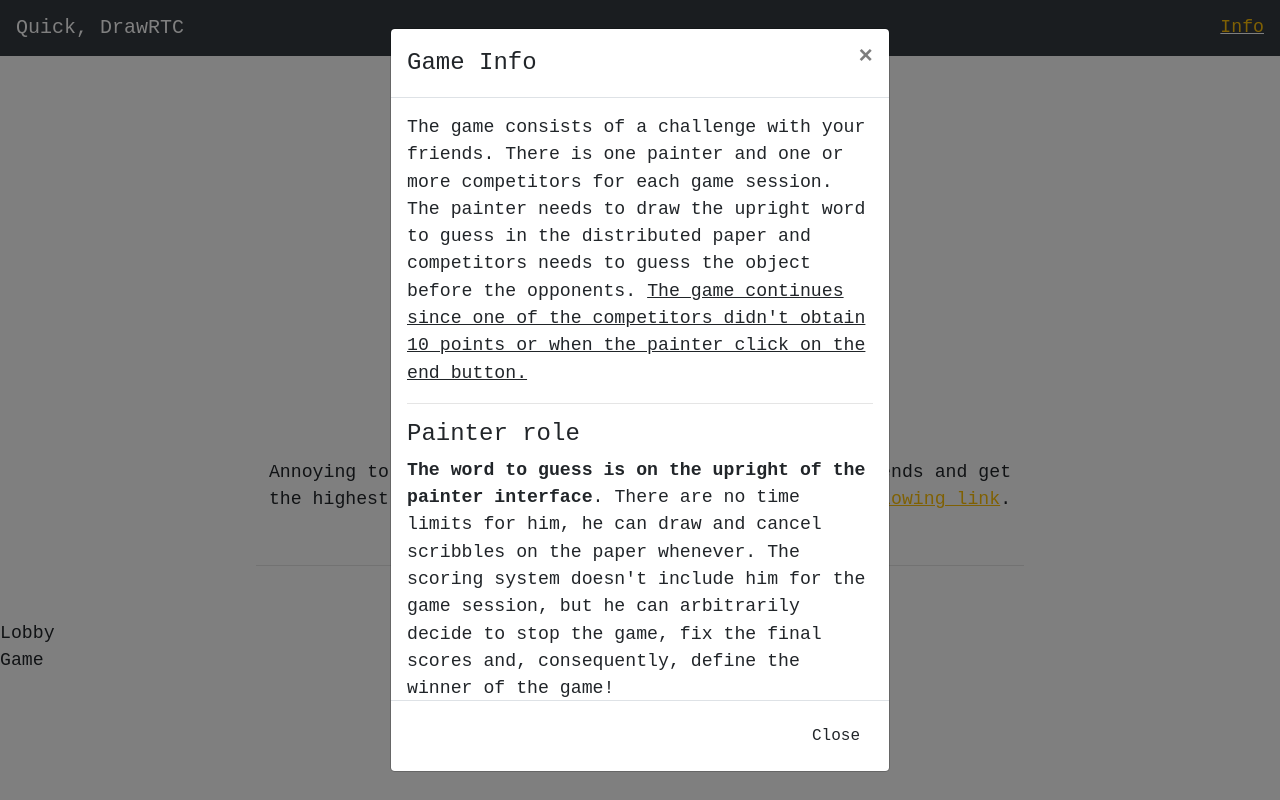
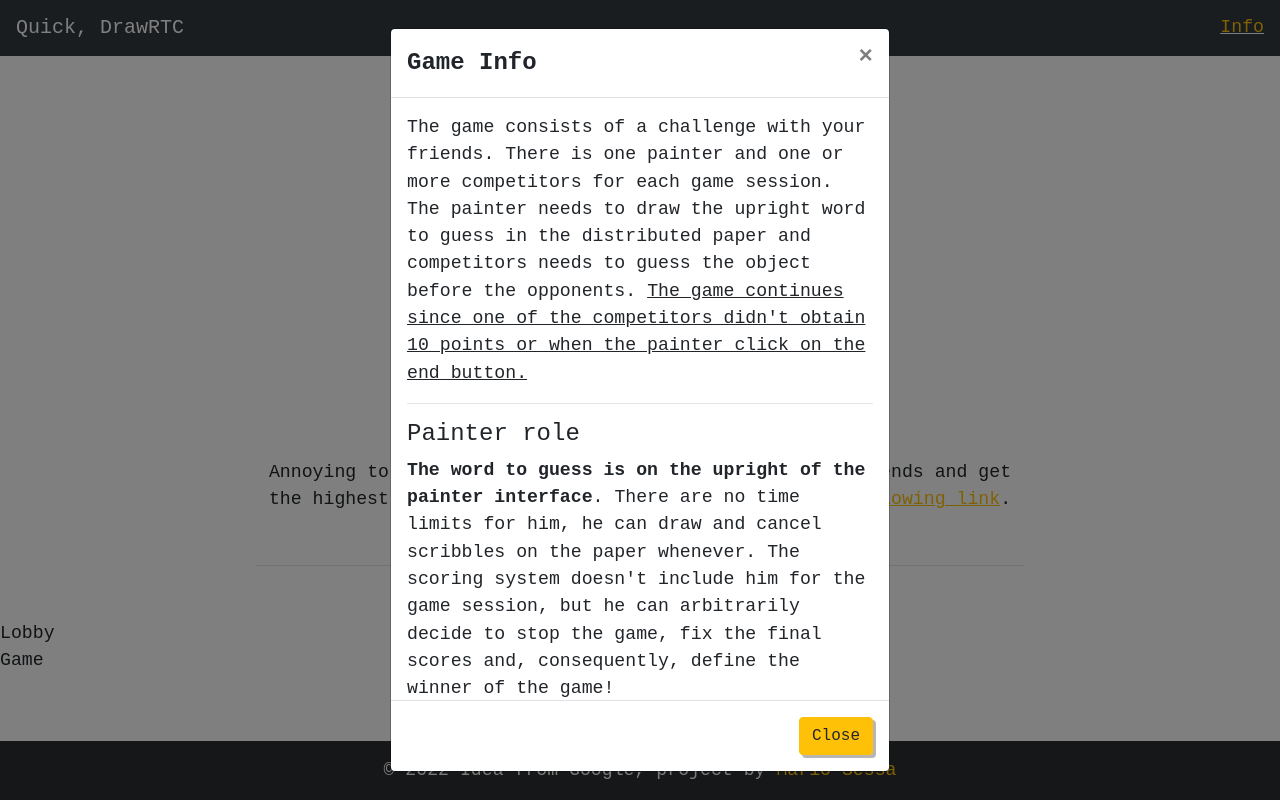
Before and after one commit to kode-git/DrawRTC-distributed-game, a website: page index.html in a window 1280 px wide. Both pictures are taken after a click on the link "Info". Drawn offline with nearby package versions, Linux system fonts and the light colour scheme.

Commit message:
Adding footer

```diff
--- a/index.html
+++ b/index.html
@@ -29,8 +29,10 @@
                     link</a></span>. Good luck and have fun!
         </label>
         <hr>
-        <button type="button" data-toggle="modal" data-target="#modal-create" class="btn btn-warning btn-shadow">Create Game</button>
-        <button type="button" data-toggle="modal" data-target="#modal-join"class="btn btn-warning btn-shadow">Join Game</button>
+        <button type="button" data-toggle="modal" data-target="#modal-create" class="btn btn-warning btn-shadow">Create
+            Game</button>
+        <button type="button" data-toggle="modal" data-target="#modal-join" class="btn btn-warning btn-shadow">Join
+            Game</button>
     </form>
 
     <!-- Homepage Modals -->
@@ -42,7 +44,7 @@
             <!-- Modal content-->
             <div class="modal-content">
                 <div class="modal-header">
-                    <h4 class="modal-title">Game Info</h4>
+                    <h4 class="modal-title"><b>Game Info</b></h4>
                     <button type="button" class="close" data-dismiss="modal">&times;</button>
                 </div>
                 <div class="modal-body">
@@ -65,7 +67,7 @@
                         with the notification of the round winner.</p>
                 </div>
                 <div class="modal-footer">
-                    <button type="button" class="btn btn-default modal-close" data-dismiss="modal">Close</button>
+                    <button type="button" class="btn btn-warning btn-shadow" data-dismiss="modal">Close</button>
                 </div>
             </div>
 
@@ -83,16 +85,14 @@
 
                 <!--Header-->
                 <div id="avatar-content" class="modal-header">
-                    <img id="avatar-img" src="avatar.png" alt="avatar"
-                        class="rounded-circle img-responsive">
+                    <img id="avatar-img" src="avatar.png" alt="avatar" class="rounded-circle img-responsive">
                 </div>
                 <!--Body-->
                 <div class="modal-body text-center mb-1">
 
                     <div class="form-field">
                         <label data-error="wrong" data-success="right" for="form29" class="ml-0">Enter Username</label>
-                        <input type="text" id="form29"
-                            class="form-control form-control-sm validate ml-0">
+                        <input type="text" id="form29" class="form-control form-control-sm validate ml-0">
                     </div>
 
                     <div class="text-center mt-4">
@@ -113,8 +113,7 @@
 
                 <!--Header-->
                 <div id="avatar-content" class="modal-header">
-                    <img id="avatar-img" src="avatar.png" alt="avatar"
-                        class="rounded-circle img-responsive">
+                    <img id="avatar-img" src="avatar.png" alt="avatar" class="rounded-circle img-responsive">
                 </div>
                 <!--Body-->
                 <div class="modal-body text-center mb-1">
@@ -141,6 +140,13 @@
     </div>
     <!-- End Create Game Modal -->
     <!-- Homepage Modals -->
+    <footer class="bg-dark text-center text-lg-start">
+        <!-- Copyright -->
+        <div class="text-light text-center p-3" style="background-color: rgba(0, 0, 0, 0.2);">
+          © 2022 Idea from Google, project by <a style="color:#ffc107" href="github.com/kode-git">Mario Sessa</a>
+        </div>
+        <!-- Copyright -->
+      </footer>
     <!-- End Homepage -->
 
 
@@ -153,7 +159,6 @@
     <div id="game room">
         Game
     </div>
-    <!-- End Homepage -->
     <script src="https://code.jquery.com/jquery-3.3.1.slim.min.js"
         integrity="sha384-q8i/X+965DzO0rT7abK41JStQIAqVgRVzpbzo5smXKp4YfRvH+8abtTE1Pi6jizo"
         crossorigin="anonymous"></script>
--- a/main.css
+++ b/main.css
@@ -43,6 +43,13 @@ body {
     margin-left: auto;
     margin-right: auto;
 }
+
+
+footer {
+    position: absolute;
+    bottom: 0;
+    width: 100%;
+  }
 /* --------------- */
 /*  General Style  */
 /* --------------- */
```
